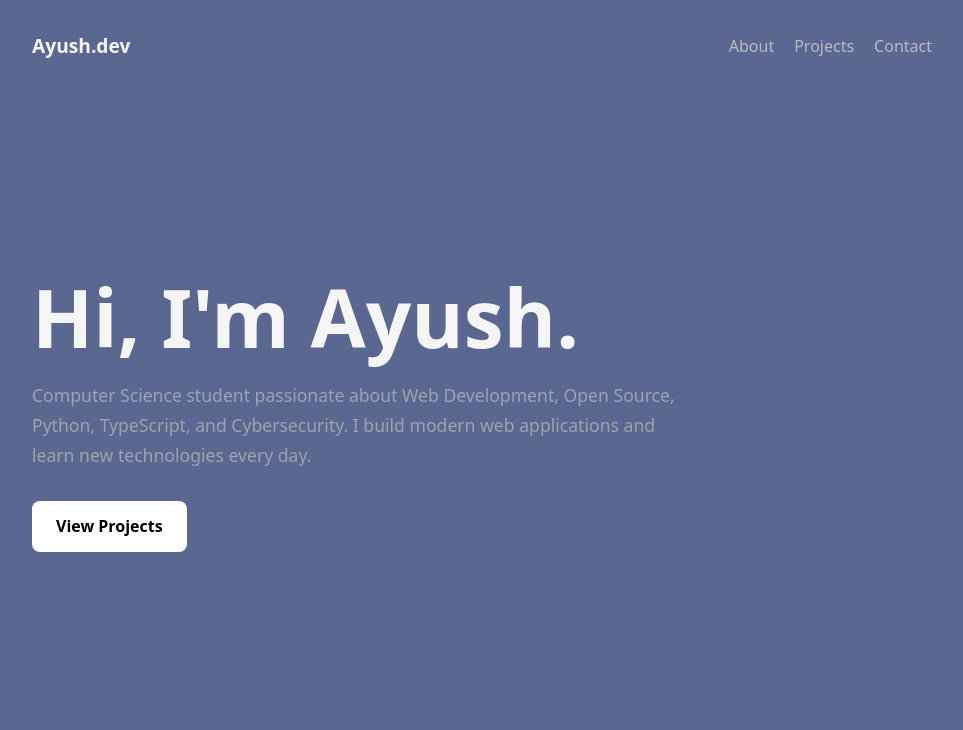
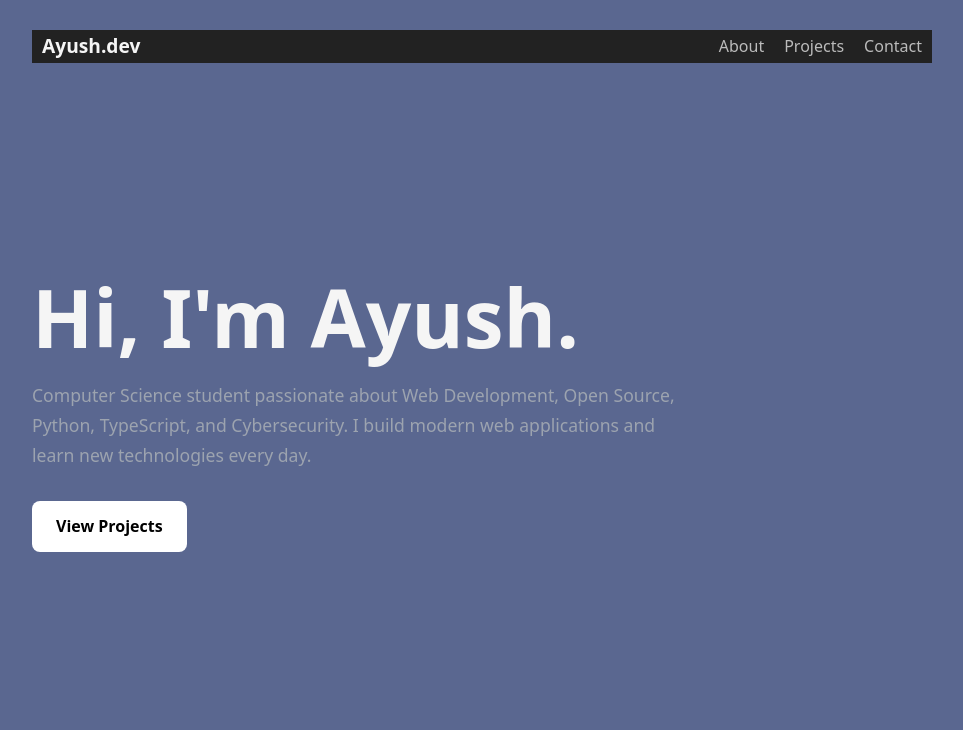
Before and after one commit to Levi-o1o1/JavaScript_Projects, a website: page Html_css/index.html in a window 1280 px wide. Shown: the top 730 px of the page, without its empty margins (158-1121 px from the left). Drawn offline with Linux system fonts and the light colour scheme.

Commit message:
added padding and fix

```diff
--- a/Html_css/index.html
+++ b/Html_css/index.html
@@ -32,6 +32,9 @@ nav{
     display:flex;
     justify-content:space-between;
     align-items:center;
+    background-color: #222;
+    padding-right: 10px;
+    padding-left: 10px;
 }
 
 .logo{
@@ -49,6 +52,7 @@ nav a{
     color:#bbb;
     text-decoration:none;
     transition:.3s;
+
 }
 
 nav a:hover{
```
